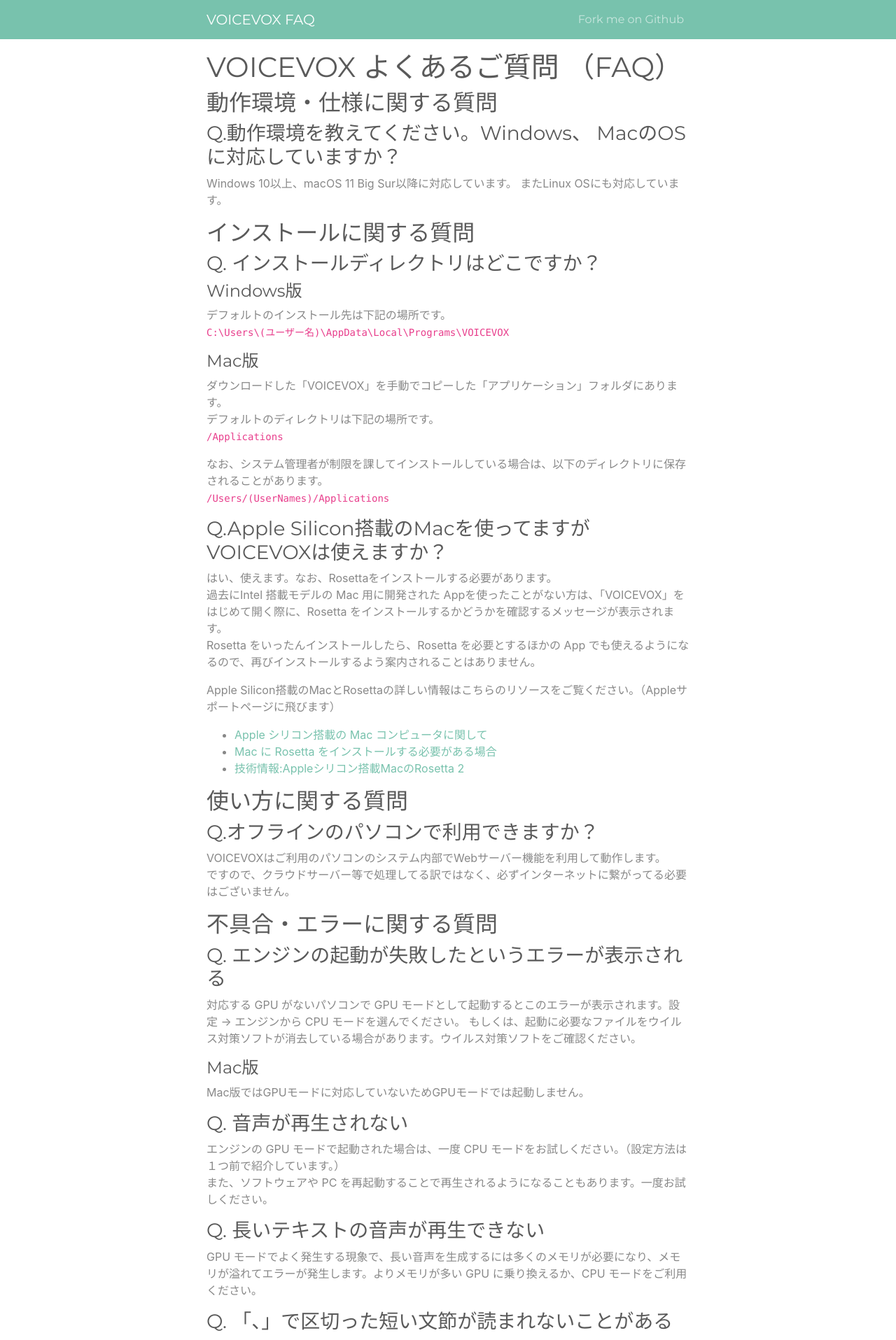
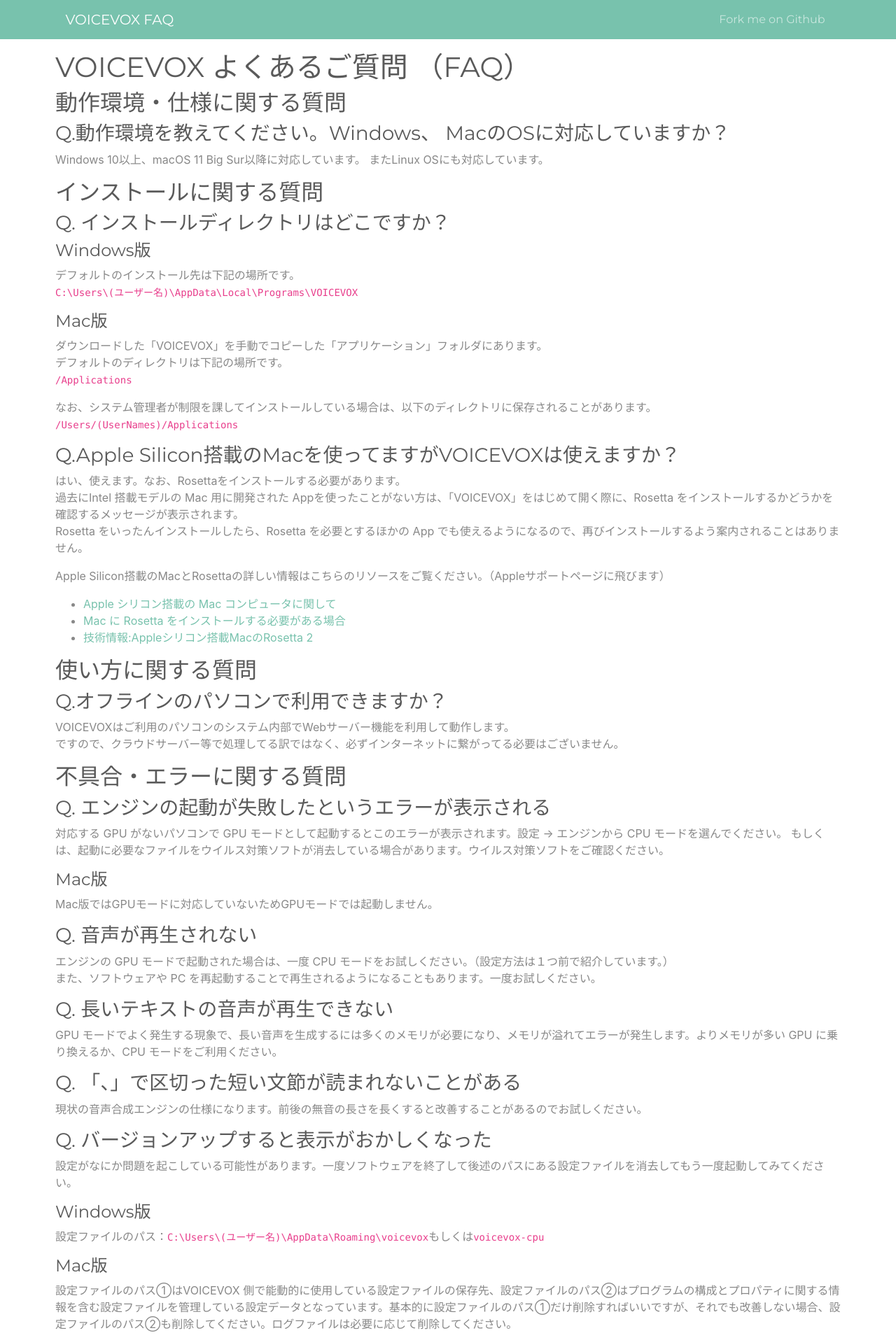
Before and after one commit to Apple-Yuki/VOICEVOX-FAQ-, a Jekyll site: the page built from index.md, in a window 1280 px wide. Shown: the top 1915 px of the page at 70% size. Built offline with Jekyll 4.4.1, drawn with Linux system fonts in a browser that asks for light colours; our own code applies the rules of GitHub Pages for plain Markdown files.

Commit message:
Update _variables.scss

```diff
--- a/_sass/_variables.scss
+++ b/_sass/_variables.scss
@@ -9,7 +9,7 @@ $container-max-widths: (
   sm: 540px,
   md: 640px,
   lg: 90%,
-  xl: 720px
+  xl: 90%
 ) !default;
 
 // Minty 4.3.1
```
